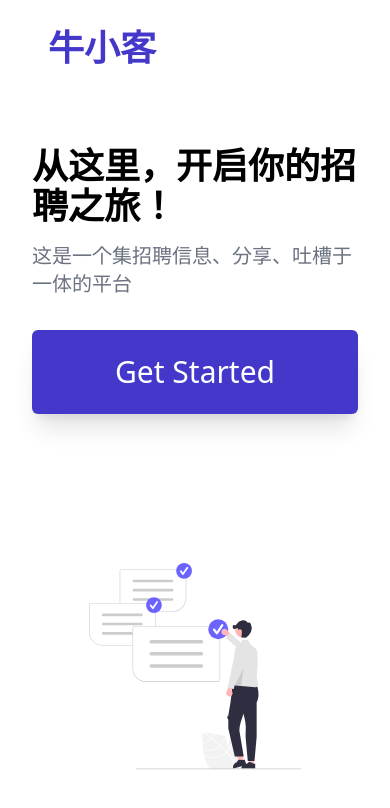
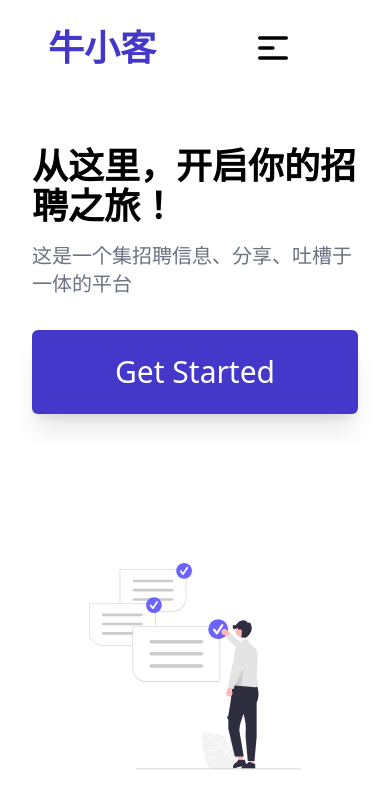
Before and after one commit to prokylo/offer-frontend, a Vue app in the folder job-offer/: page / in a window 390 px wide. Shown: the top 808 px of the page. Built offline with nearby package versions, Linux system fonts and the light colour scheme; what vue3-markdown-it would draw is missing.

Commit message:
add: navigation menu button

```diff
--- a/job-offer/src/components/HeaderNavComp.vue
+++ b/job-offer/src/components/HeaderNavComp.vue
@@ -19,6 +19,24 @@
         <a class="list-none mx-4 text-xl" href="">SUPPORT</a>
       </div>
     </nav>
+    <div class="flex ml-auto sm:hidden">
+      <button @click="handleExpandNavMenu">
+        <svg xmlns="http://www.w3.org/2000/svg" class="h-10 w-10 self-center" fill="none" viewBox="0 0 24 24" stroke="currentColor">
+          <path stroke-linecap="round" stroke-linejoin="round" stroke-width="2" d="M4 6h16M4 12h8m-8 6h16" />
+        </svg>
+      </button>
+      <transition name="menu">
+        <div class="origin-top-right absolute right-28 mt-16 w-48 rounded-md shadow-lg py-1 bg-white ring-1 ring-black ring-opacity-5 focus:outline-none" v-if="isNavMenuActive" role="menu" aria-orientation="vertical" aria-labelledby="user-menu-button" tabindex="-1">
+          <a class="block px-4 py-2 text-sm text-gray-700 hover:bg-gray-50" role="menuitem" tabindex="-1" id="22"><router-link to="/jobs">HOME</router-link></a>
+
+          <a class="block px-4 py-2 text-sm text-gray-700 hover:bg-gray-50" role="menuitem" tabindex="-1" id="33"><router-link to="/community">COMMUNITY</router-link></a>
+
+          <a class="block px-4 py-2 text-sm text-gray-700 hover:bg-gray-50" role="menuitem" tabindex="-1" id="44">JOIN</a>
+
+          <a class="block px-4 py-2 text-sm text-gray-700 hover:bg-gray-50" role="menuitem" tabindex="-1" id="55">SUPPORT</a>
+        </div>
+      </transition>
+    </div>
     <div class="hidden sm:flex ml-auto lg:ml-0">
       <button
           class="mr-6 bg-indigo-700 border-2 rounded-lg place-self-center
@@ -65,6 +83,7 @@ const router = useRouter();
 
 const isLogin = ref(false);
 const isAvatarMenuActive = ref(false);
+const isNavMenuActive = ref(false);
 
 onBeforeMount(() => {
   const hasUserId = window.sessionStorage.getItem("user_id");
@@ -79,6 +98,10 @@ onMounted(()=>{
 
 const activateAvatarMenu = () => {
   isAvatarMenuActive.value = !isAvatarMenuActive.value;
+}
+
+const handleExpandNavMenu = () => {
+  isNavMenuActive.value = !isNavMenuActive.value;
 }
 
 const handleSubmit = (msg) => {
```
Also changed, not shown: job-offer/src/views/MainPage.vue (+2 -2 lines).
